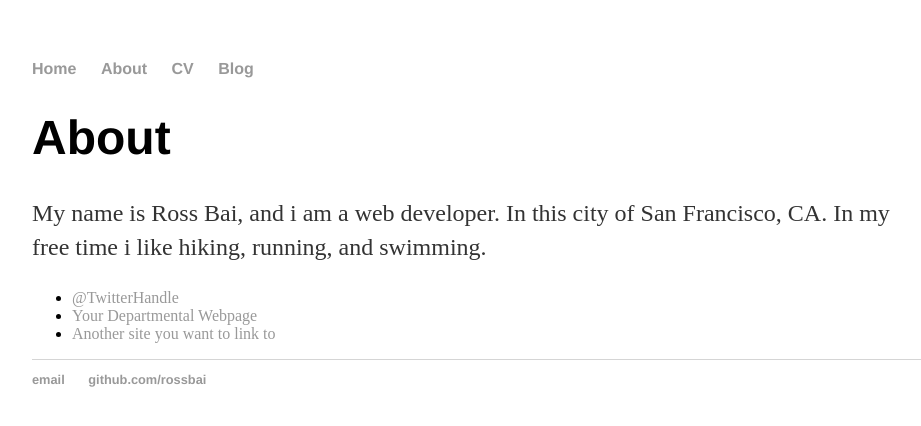
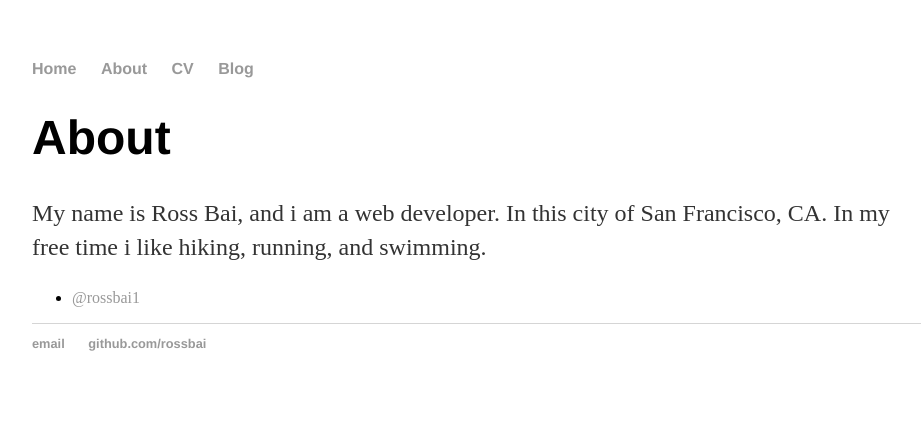
Before and after one commit to rossbai/rossbai.github.io, a Jekyll site: the page built from about/index.html, in a window 1280 px wide. Shown: the top 426 px of the page, without its empty margins (160-1081 px from the left). Built offline with Jekyll 4.4.1, drawn with Linux system fonts in a browser that asks for light colours.

Commit message:
Update index.html

```diff
--- a/about/index.html
+++ b/about/index.html
@@ -8,8 +8,8 @@
 	<p>My name is Ross Bai, and i am a web developer. In this city of San Francisco, CA.
 	In my free time i like hiking, running, and swimming.</p>
 	<ul class="contacts">
-		<li><a href="#">@TwitterHandle</a></li>
-		<li><a href="#">Your Departmental Webpage</a></li>
-		<li><a href="#">Another site you want to link to</a></li>
+		<li><a href="https://twitter.com/rossbai1">@rossbai1</a></li>
+		<!--<li><a href="#">Your Departmental Webpage</a></li>
+		<li><a href="#">Another site you want to link to</a></li>-->
 		</ul>
 </div>
```
